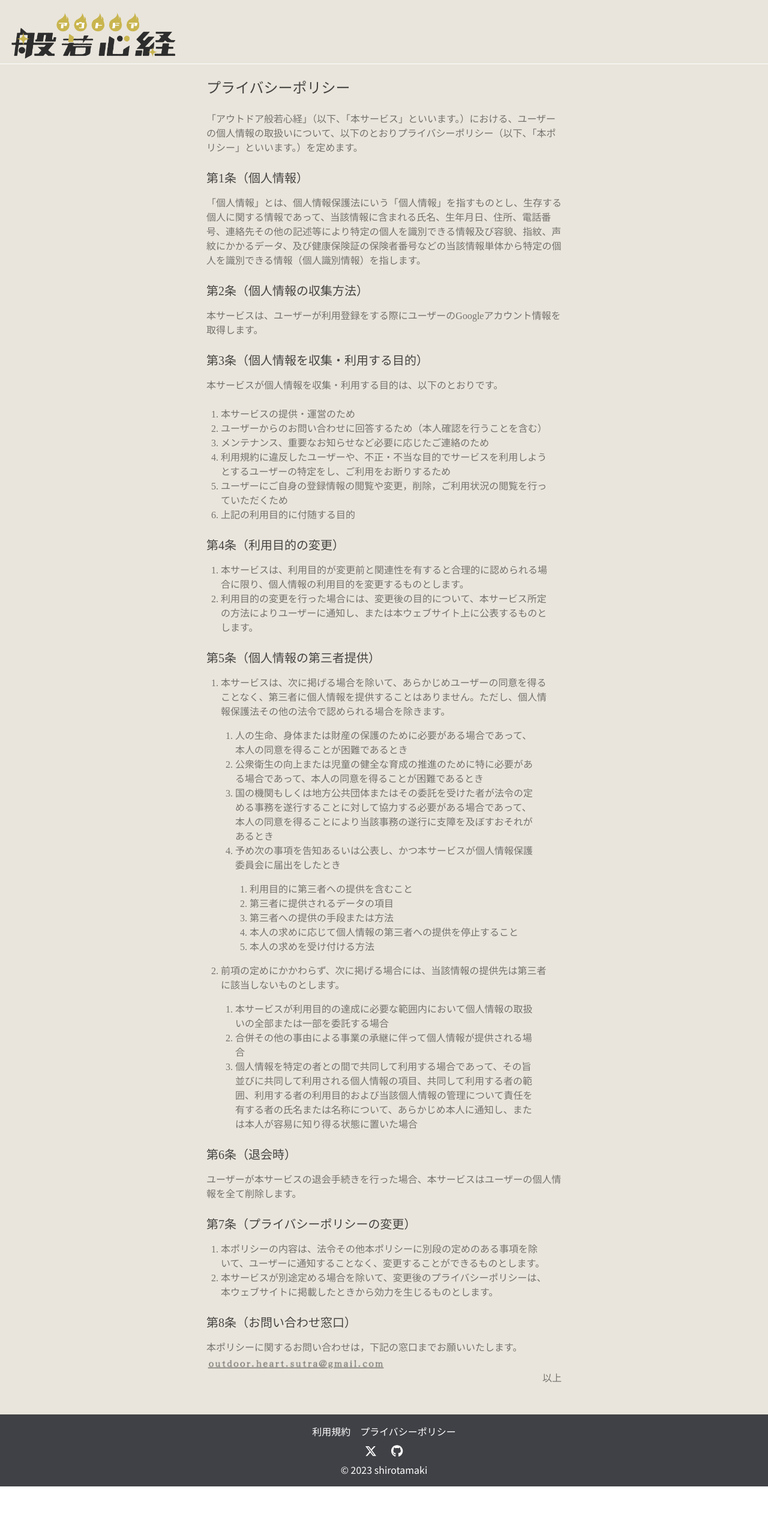
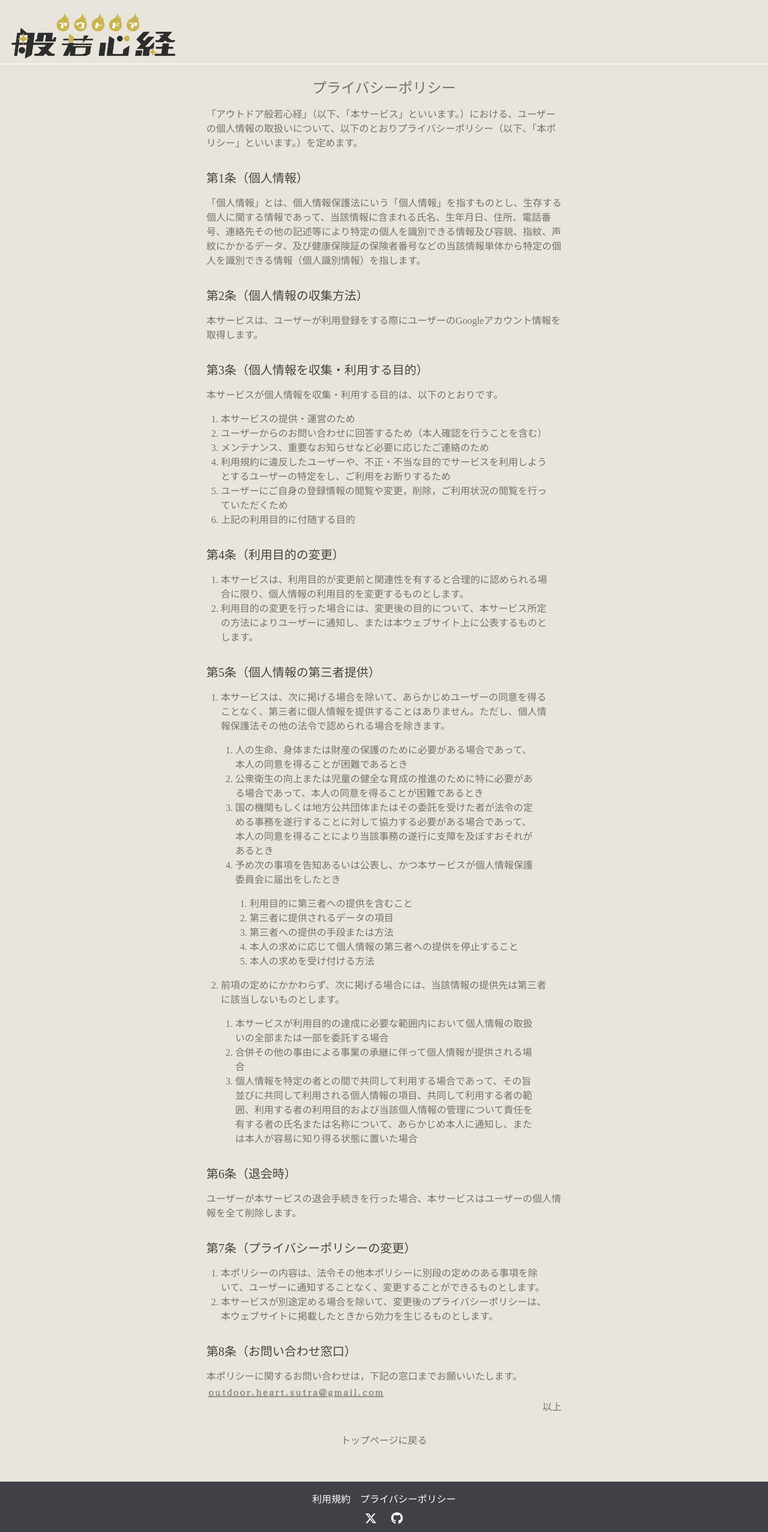
Before and after one commit to shirotamaki/outdoor-heart-sutra, a Next.js app in the folder frontend/: page /privacy-policy in a window 1280 px wide. Shown: the top 2554 px of the page at 60% size. Before the commit the page ends 2478 px from the top, so only its background shows below. Built offline with nearby package versions, Linux system fonts and the light colour scheme; no server answers; a web font is replaced by a local one.

Commit message:
💄 cssを修正する

```diff
--- a/frontend/src/pages/privacy-policy.tsx
+++ b/frontend/src/pages/privacy-policy.tsx
@@ -1,4 +1,5 @@
 import Image from 'next/image'
+import Link from 'next/link'
 import CustomHead from '@/components/CustomHead'
 import Footer from '@/components/Footer'
 import Header from '@/components/Header'
@@ -10,21 +11,21 @@ const PrivacyPolicy = () => {
       <Header />
       <main className='bg-beige flex flex-grow justify-center items-center'>
         <article className='max-w-screen-sm  font-kinuta text-black/50 p-6'>
-          <h1 className='text-2xl mb-6 text-black/70'>プライバシーポリシー</h1>
-          <p className='mb-6'>
+          <h1 className='text-2xl mb-4 text-black/50 text-center'>プライバシーポリシー</h1>
+          <p className='mb-8'>
             「アウトドア般若心経」（以下、「本サービス」といいます。）における、ユーザーの個人情報の取扱いについて、以下のとおりプライバシーポリシー（以下、「本ポリシー」といいます。）を定めます。
           </p>
           <h2 className='text-xl mb-4 text-black/70'>第1条（個人情報）</h2>
-          <p className='mb-6'>
+          <p className='mb-8'>
             「個人情報」とは、個人情報保護法にいう「個人情報」を指すものとし、生存する個人に関する情報であって、当該情報に含まれる氏名、生年月日、住所、電話番号、連絡先その他の記述等により特定の個人を識別できる情報及び容貌、指紋、声紋にかかるデータ、及び健康保険証の保険者番号などの当該情報単体から特定の個人を識別できる情報（個人識別情報）を指します。
           </p>
           <h2 className='text-xl mb-4 text-black/70'>第2条（個人情報の収集方法）</h2>
-          <p className='mb-6'>
+          <p className='mb-8'>
             本サービスは、ユーザーが利用登録をする際にユーザーのGoogleアカウント情報を取得します。
           </p>
           <h2 className='text-xl mb-4 text-black/70'>第3条（個人情報を収集・利用する目的）</h2>
-          <p className='mb-6'>本サービスが個人情報を収集・利用する目的は、以下のとおりです。</p>
-          <ol className='list-decimal mb-6 px-6'>
+          <p className='mb-4'>本サービスが個人情報を収集・利用する目的は、以下のとおりです。</p>
+          <ol className='list-decimal mb-8 px-6'>
             <li>本サービスの提供・運営のため</li>
             <li>ユーザーからのお問い合わせに回答するため（本人確認を行うことを含む）</li>
             <li>メンテナンス、重要なお知らせなど必要に応じたご連絡のため</li>
@@ -38,7 +39,7 @@ const PrivacyPolicy = () => {
           </ol>
           <h2 className='text-xl mb-4 text-black/70'>第4条（利用目的の変更）</h2>
           <ol
-            className='list-decimal mb-6
+            className='list-decimal mb-8
           px-6'
           >
             <li>
@@ -49,7 +50,7 @@ const PrivacyPolicy = () => {
             </li>
           </ol>
           <h2 className='text-xl mb-4 text-black/70'>第5条（個人情報の第三者提供）</h2>
-          <ol className='list-decimal mb-6 px-6'>
+          <ol className='list-decimal mb-8 px-6'>
             <li>
               本サービスは、次に掲げる場合を除いて、あらかじめユーザーの同意を得ることなく、第三者に個人情報を提供することはありません。ただし、個人情報保護法その他の法令で認められる場合を除きます。
               <ol className='list-decimal px-6 py-4'>
@@ -88,11 +89,11 @@ const PrivacyPolicy = () => {
             </li>
           </ol>
           <h2 className='text-xl mb-4 text-black/70'>第6条（退会時）</h2>
-          <p className='mb-6'>
+          <p className='mb-8'>
             ユーザーが本サービスの退会手続きを行った場合、本サービスはユーザーの個人情報を全て削除します。
           </p>
           <h2 className='text-xl mb-4 text-black/70'>第7条（プライバシーポリシーの変更）</h2>
-          <ol className='list-decimal mb-6 px-6'>
+          <ol className='list-decimal mb-8 px-6'>
             <li>
               本ポリシーの内容は、法令その他本ポリシーに別段の定めのある事項を除いて、ユーザーに通知することなく、変更することができるものとします。
             </li>
@@ -108,9 +109,14 @@ const PrivacyPolicy = () => {
           </h2>
           <p className='mb-1'>本ポリシーに関するお問い合わせは，下記の窓口までお願いいたします。</p>
           <p>
-            <Image src='/images/email_address.png' alt='Email' width={300} height={24} />
+            <Image src='/images/email_address.png' alt='メールアドレス' width={300} height={24} />
           </p>
-          <p className='mb-6 text-right'>以上</p>
+          <p className='mb-8 text-right'>以上</p>
+          <p className='mb-8 text-center'>
+            <Link href='/' className='hover:opacity-50 transition-all duration-100'>
+              トップページに戻る
+            </Link>
+          </p>
         </article>
       </main>
       <Footer />
```
